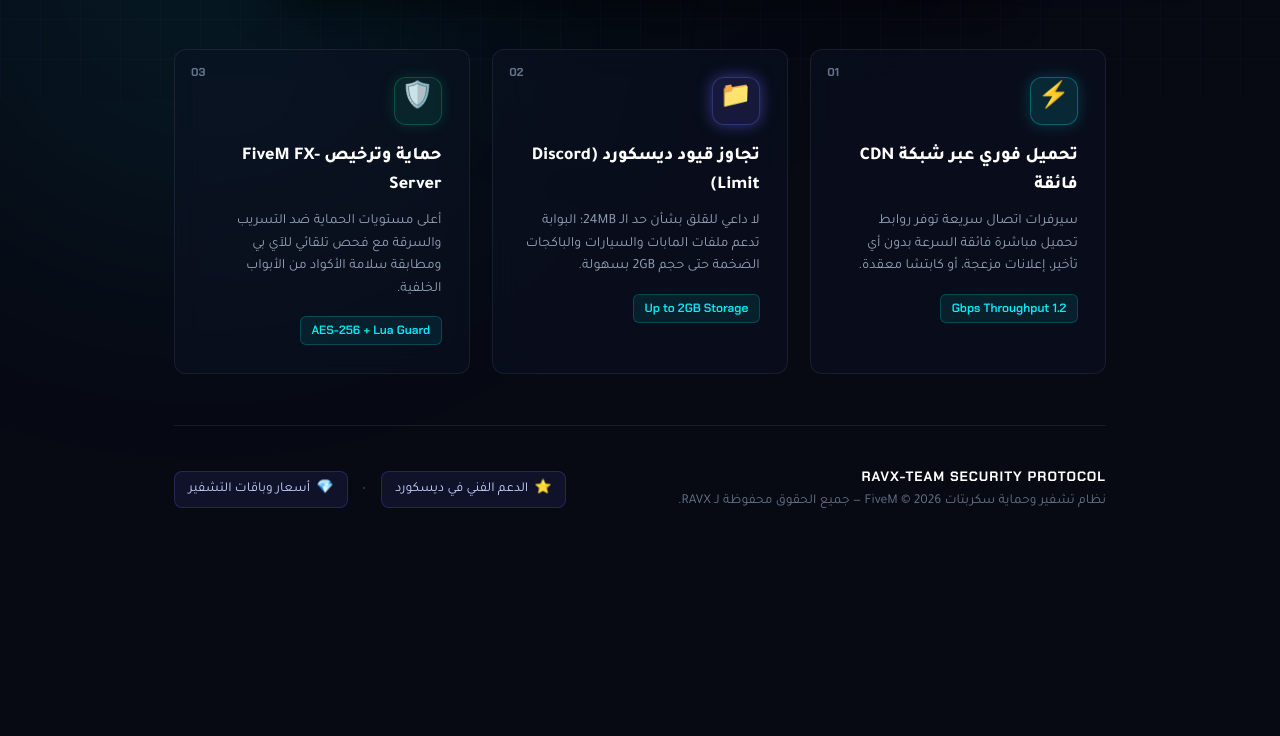
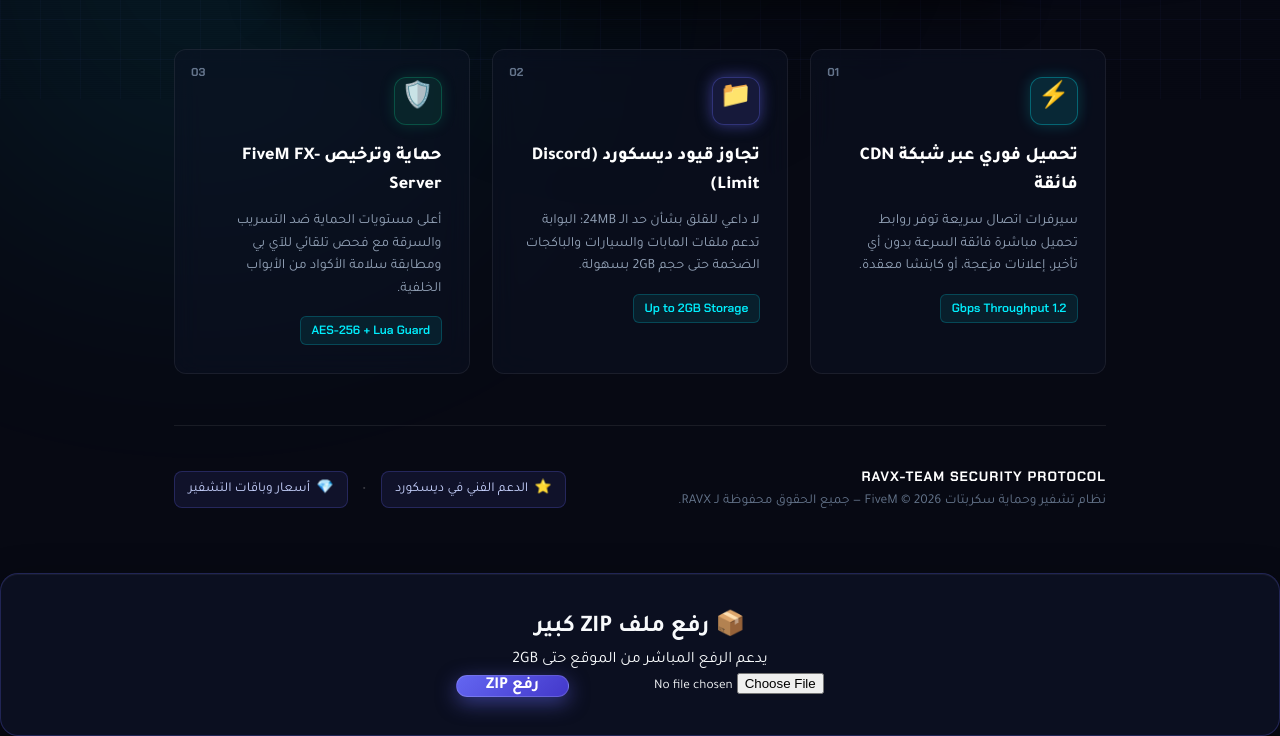
Before and after one commit to madaawy9-max/siko, a website: page public/index.html in a window 1280 px wide. Shown: the part 701-1437 px from the top of the page. Before the commit the page ends 1249 px from the top, so only its background shows below. Drawn offline with Linux system fonts and the light colour scheme; files that its build step writes are made by us from their sources.

Commit message:
Update index.html

```diff
--- a/public/index.html
+++ b/public/index.html
@@ -1782,5 +1782,25 @@
       showToast('🚀 بدأ تنزيل الملف: ' + (activeScript.originalFilename || activeScript.fileName || 'script.zip'));
     }
   </script>
+
+<section class="cyber-card" style="margin-top:25px;text-align:center">
+<h2>📦 رفع ملف ZIP كبير</h2>
+<p>يدعم الرفع المباشر من الموقع حتى 2GB</p>
+<input id="ravxZipUpload" type="file" accept=".zip">
+<button onclick="ravxUploadZip()" class="btn-primary">رفع ZIP</button>
+<div id="ravxUploadResult"></div>
+</section>
+<script>
+async function ravxUploadZip(){
+ const f=document.getElementById('ravxZipUpload').files[0];
+ if(!f){return alert('اختر ملف ZIP');}
+ const r=document.getElementById('ravxUploadResult');
+ r.innerHTML='جاري الرفع...';
+ const res=await fetch('/api/upload',{method:'POST',body:f});
+ const data=await res.json();
+ r.innerHTML=data.success ? ('تم الرفع: '+data.code) : data.message;
+}
+</script>
+
 </body>
 </html>
```
